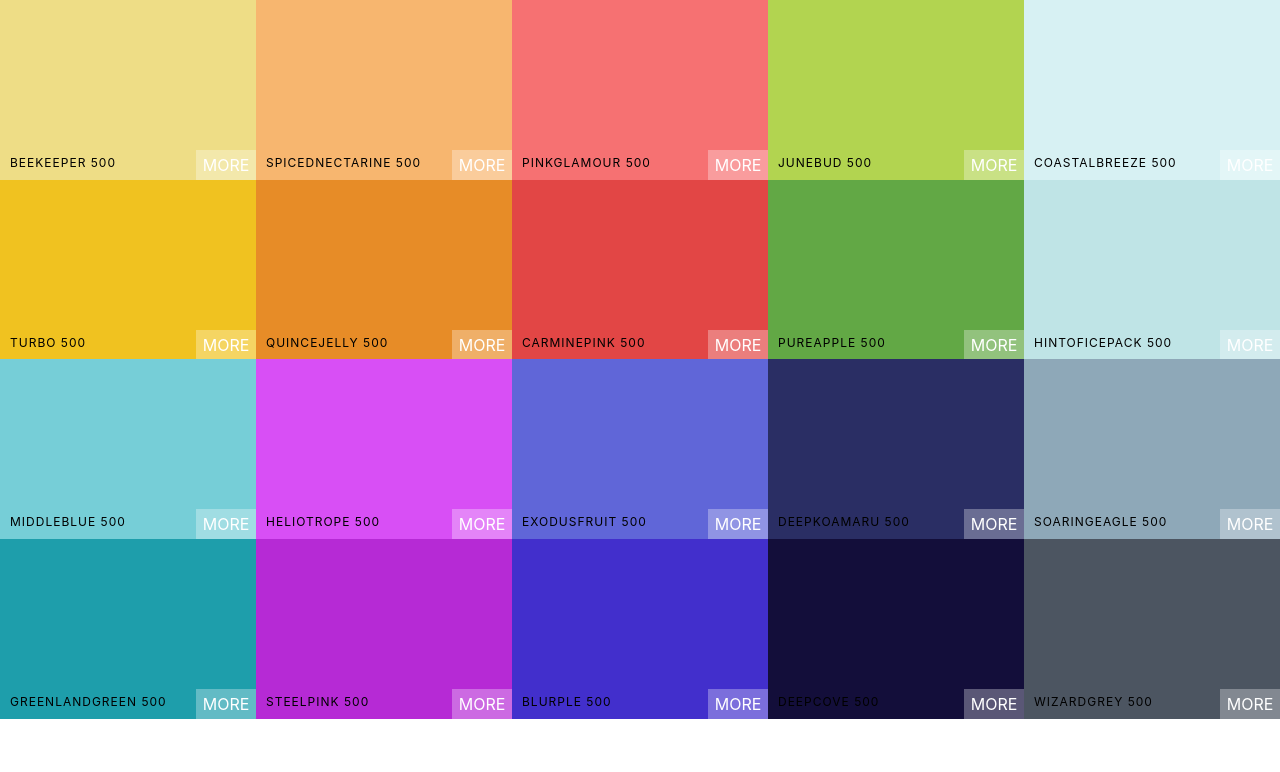
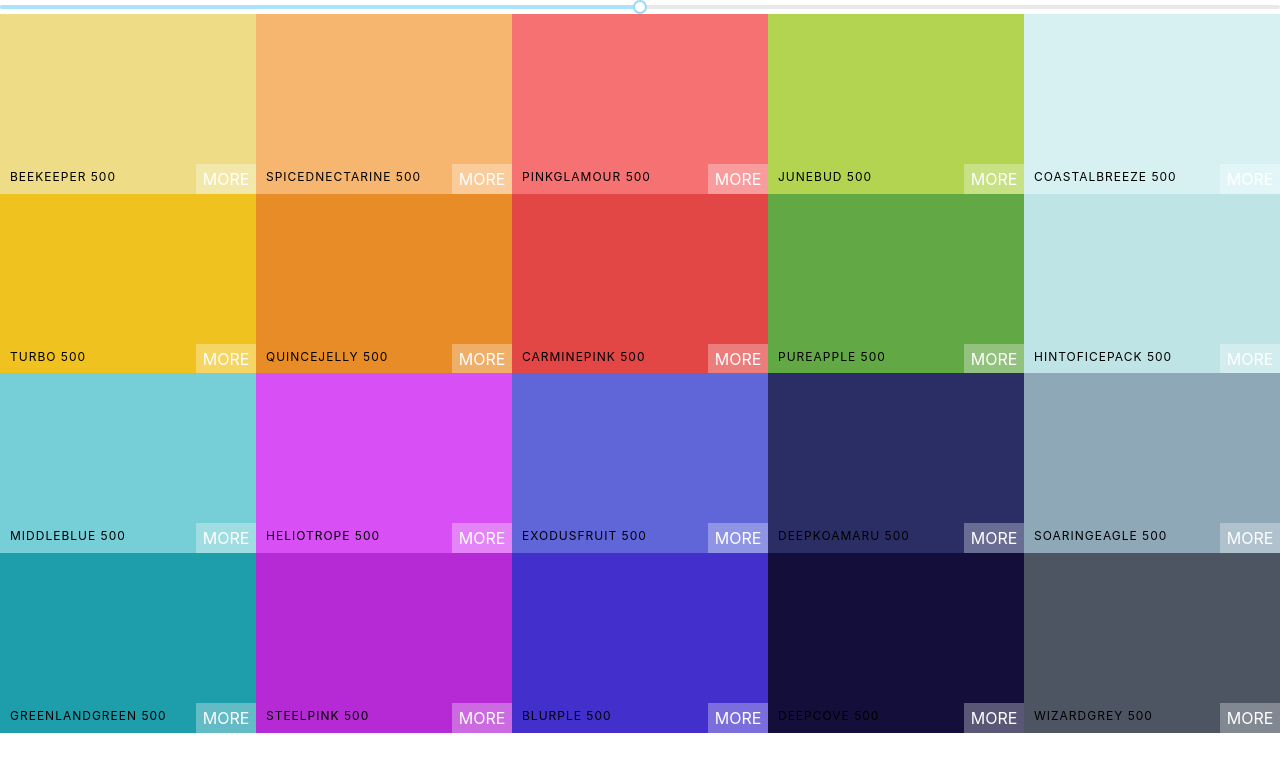
Before and after one commit to christianhubbard/colorboards, a React (Create React App) app: page / in a window 1280 px wide. Shown: the top 772 px of the page. Built offline with nearby package versions, Linux system fonts and the light colour scheme.

Commit message:
Adding Slider to palette component

```diff
--- a/package.json
+++ b/package.json
@@ -7,6 +7,7 @@
     "@testing-library/react": "^9.3.2",
     "@testing-library/user-event": "^7.1.2",
     "chroma-js": "^2.1.0",
+    "rc-slider": "^9.3.1",
     "react": "^16.13.1",
     "react-copy-to-clipboard": "^5.0.2",
     "react-dom": "^16.13.1",
--- a/src/Palette.js
+++ b/src/Palette.js
@@ -1,14 +1,31 @@
 import React, { Component } from 'react'
 import ColorBox from "./ColorBox";
 import "./Palette.css"
+import Slider from "rc-slider";
+import 'rc-slider/assets/index.css';
 
  class Palette extends Component {
+    constructor(props){
+        super(props)
+        this.state = {
+             level: 500,
+        };
+        this.changeLevel = this.changeLevel.bind(this);
+        }
+
+    changeLevel(level) {
+        this.setState({ level })
+    }
+
     render() {
-        const colorBoxes = this.props.palette.colors[500].map(color => (
+        const {colors} = this.props.palette;
+        const {level} = this.state;
+        const colorBoxes = colors[level].map(color => (
             <ColorBox background={color.hex} name={color.name}/>
         ))
         return (
             <div className='Palette'>
+                <Slider defaultValue={level} min={100} max={900} step={100} onAfterChange={this.changeLevel}/>
                 {/* {navbar goes here} */}
                 <div className='Palette-colors'>{colorBoxes}</div>
             </div>
```
Also changed, not shown: 1 other file (tests, documents, lock files or other folders).
